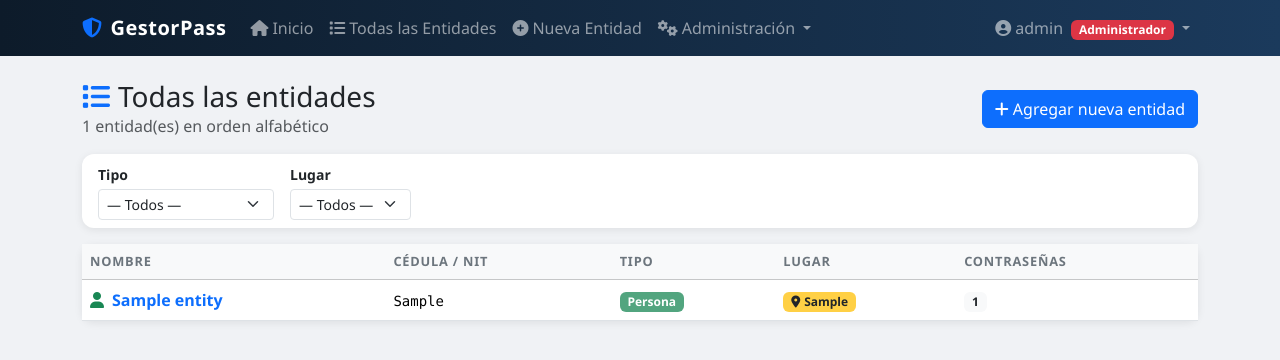
After one commit to mario32123/passwords_Yule, a Flask app: page /entities in a window 1280 px wide. The commit adds this page. Shown: the top 360 px of the page. Run offline with Flask 3, Linux system fonts and the light colour scheme; a user stored in the database is signed in; tables that the repository leaves empty hold one stand-in row (values such as "Sample post").

Commit message:
Agregar vista de todas las entidades en orden alfabetico y ampliar alertas a 15 dias
- Nueva ruta /entities con listado completo ordenable y filtrable por
  tipo (empresa/persona) y lugar, accesible desde el menu principal
- Las alertas tributarias del dashboard ahora avisan con 15 dias de
  anticipacion en vez de 2

Co-Authored-By: Claude Sonnet 4.6 <noreply@anthropic.com>

```diff
--- a/app/main/routes.py
+++ b/app/main/routes.py
@@ -72,9 +72,9 @@ def dashboard():
             if e.id not in cred_counts:
                 cred_counts[e.id] = Credential.query.filter_by(entity_id=e.id).count()
 
-        # Alertas tributarias: vencimientos en los próximos 2 días (solo empresas)
+        # Alertas tributarias: vencimientos en los próximos 15 días (solo empresas)
         today = date.today()
-        limit_date = today + timedelta(days=2)
+        limit_date = today + timedelta(days=15)
         upcoming_deadlines = TaxDeadline.query.filter(
             TaxDeadline.deadline_date >= today,
             TaxDeadline.deadline_date <= limit_date,
@@ -111,6 +111,34 @@ def dashboard():
 
 
 # ── Entidades ─────────────────────────────────────────────────────────────
+
+@bp.route('/entities')
+@login_required
+def entities_list():
+    type_filter = request.args.get('type', '')
+    place_filter = request.args.get('place', '')
+
+    q = Entity.query
+    if type_filter in ('persona', 'empresa'):
+        q = q.filter_by(entity_type=type_filter)
+    if place_filter:
+        q = q.filter_by(place=place_filter)
+
+    entities = q.order_by(Entity.name).all()
+
+    cred_counts = {}
+    for e in entities:
+        cred_counts[e.id] = Credential.query.filter_by(entity_id=e.id).count()
+
+    places = sorted({e.place for e in Entity.query.all() if e.place})
+
+    return render_template('entities_list.html',
+                           entities=entities,
+                           cred_counts=cred_counts,
+                           type_filter=type_filter,
+                           place_filter=place_filter,
+                           places=places)
+
 
 @bp.route('/entity/<int:entity_id>')
 @login_required
--- a/app/templates/base.html
+++ b/app/templates/base.html
@@ -66,6 +66,11 @@
         <li class="nav-item">
           <a class="nav-link" href="{{ url_for('main.dashboard') }}">
             <i class="fas fa-home me-1"></i>Inicio
+          </a>
+        </li>
+        <li class="nav-item">
+          <a class="nav-link" href="{{ url_for('main.entities_list') }}">
+            <i class="fas fa-list me-1"></i>Todas las Entidades
           </a>
         </li>
         {% if current_user.role in ['admin','editor'] %}
--- /dev/null
+++ b/app/templates/entities_list.html
@@ -0,0 +1,100 @@
+{% extends 'base.html' %}
+{% block title %}Todas las entidades – GestorPass{% endblock %}
+
+{% block content %}
+<div class="container py-4">
+  <div class="d-flex justify-content-between align-items-center mb-3 flex-wrap gap-2">
+    <div>
+      <h3 class="mb-0"><i class="fas fa-list me-2 text-primary"></i>Todas las entidades</h3>
+      <p class="text-muted mb-0">{{ entities|length }} entidad(es) en orden alfabético</p>
+    </div>
+    {% if current_user.role in ['admin', 'editor'] %}
+    <a href="{{ url_for('main.new_entity') }}" class="btn btn-primary">
+      <i class="fas fa-plus me-1"></i>Agregar nueva entidad
+    </a>
+    {% endif %}
+  </div>
+
+  <!-- Filtros -->
+  <div class="card mb-3">
+    <div class="card-body py-2">
+      <form method="GET" class="d-flex gap-3 flex-wrap align-items-end">
+        <div>
+          <label class="form-label small fw-semibold mb-1">Tipo</label>
+          <select name="type" class="form-select form-select-sm" onchange="this.form.submit()">
+            <option value="">— Todos —</option>
+            <option value="empresa" {{ 'selected' if type_filter == 'empresa' }}>Empresa / Sociedad</option>
+            <option value="persona" {{ 'selected' if type_filter == 'persona' }}>Persona Natural</option>
+          </select>
+        </div>
+        <div>
+          <label class="form-label small fw-semibold mb-1">Lugar</label>
+          <select name="place" class="form-select form-select-sm" onchange="this.form.submit()">
+            <option value="">— Todos —</option>
+            {% for p in places %}
+            <option value="{{ p }}" {{ 'selected' if place_filter == p }}>{{ p }}</option>
+            {% endfor %}
+          </select>
+        </div>
+        {% if type_filter or place_filter %}
+        <a href="{{ url_for('main.entities_list') }}" class="btn btn-sm btn-outline-secondary">
+          <i class="fas fa-times me-1"></i>Limpiar filtros
+        </a>
+        {% endif %}
+      </form>
+    </div>
+  </div>
+
+  {% if entities %}
+  <div class="card">
+    <div class="table-responsive">
+      <table class="table table-hover mb-0">
+        <thead class="table-light">
+          <tr>
+            <th>Nombre</th>
+            <th>Cédula / NIT</th>
+            <th>Tipo</th>
+            <th>Lugar</th>
+            <th>Contraseñas</th>
+          </tr>
+        </thead>
+        <tbody>
+          {% for e in entities %}
+          <tr>
+            <td>
+              <a href="{{ url_for('main.entity_detail', entity_id=e.id) }}"
+                 class="text-decoration-none fw-semibold">
+                <i class="fas fa-{{ 'building' if e.entity_type == 'empresa' else 'user' }} me-2
+                   text-{{ 'primary' if e.entity_type == 'empresa' else 'success' }}"></i>{{ e.name }}
+              </a>
+            </td>
+            <td><span class="font-monospace small">{{ e.cedula_nit }}</span></td>
+            <td>
+              <span class="badge bg-{{ 'info' if e.entity_type == 'empresa' else 'success' }} bg-opacity-75">
+                {{ 'Empresa' if e.entity_type == 'empresa' else 'Persona' }}
+              </span>
+            </td>
+            <td>
+              {% if e.place %}
+              <span class="badge bg-warning text-dark bg-opacity-75">
+                <i class="fas fa-map-marker-alt me-1"></i>{{ e.place }}
+              </span>
+              {% else %}
+              <span class="text-muted">—</span>
+              {% endif %}
+            </td>
+            <td><span class="badge bg-light text-dark">{{ cred_counts[e.id] }}</span></td>
+          </tr>
+          {% endfor %}
+        </tbody>
+      </table>
+    </div>
+  </div>
+  {% else %}
+  <div class="text-center text-muted py-5">
+    <i class="fas fa-folder-open fa-3x mb-3 opacity-25"></i>
+    <p>No hay entidades para los filtros seleccionados.</p>
+  </div>
+  {% endif %}
+</div>
+{% endblock %}
```
